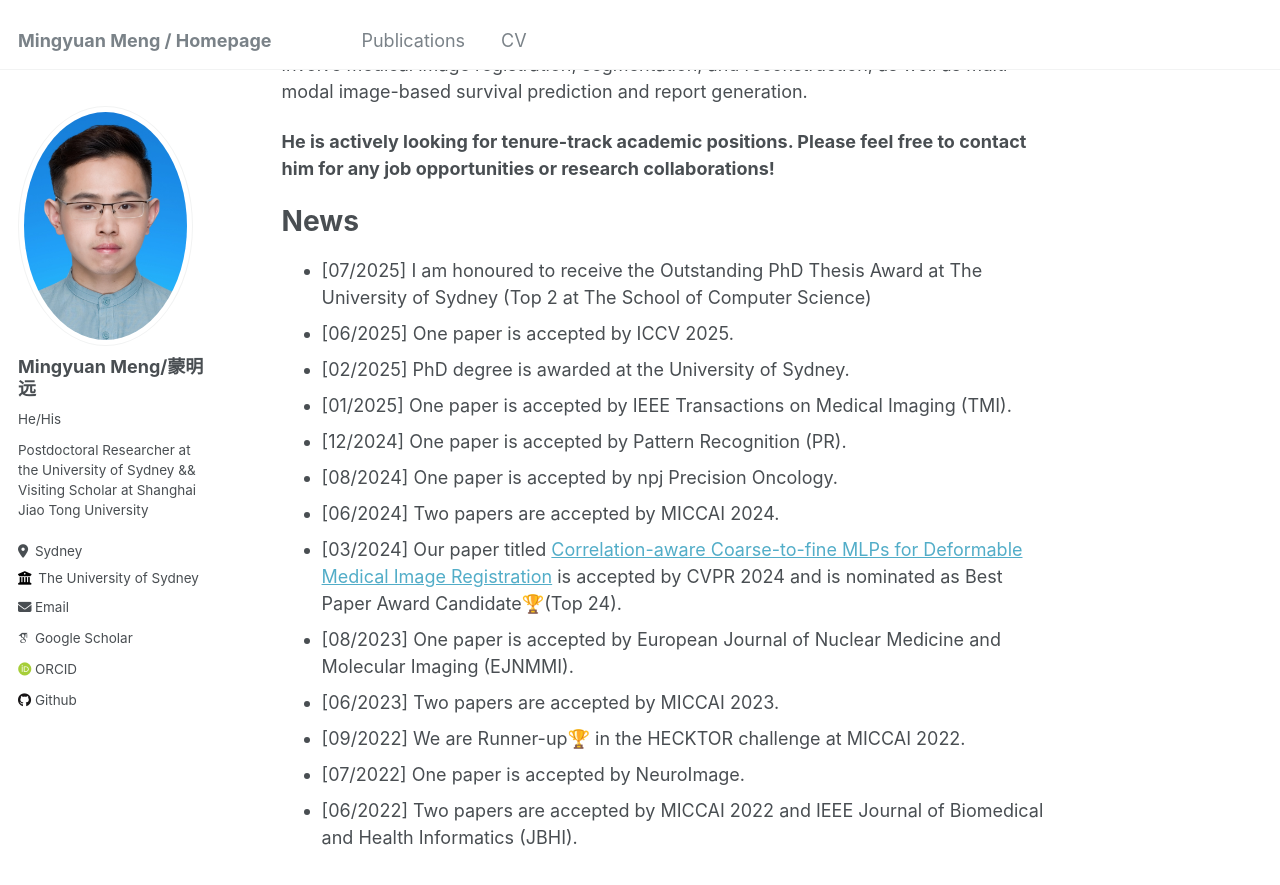
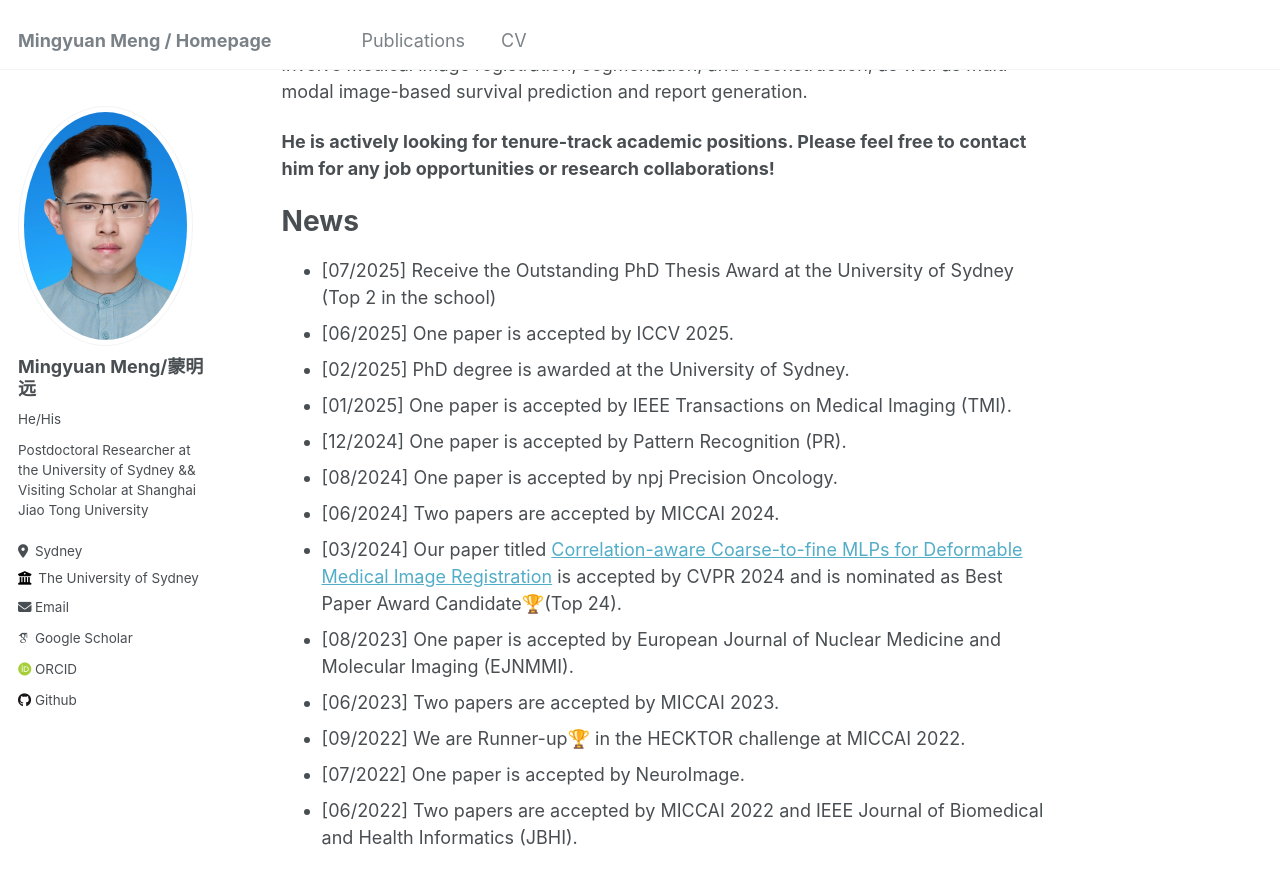
Before and after one commit to MungoMeng/mungomeng.github.io, a Jekyll site: the page built from _pages/about.md, in a window 1280 px wide and 900 px high, scrolled down 337 px. Shown: the top 885 px of the window. Built offline with Jekyll 4.4.1, drawn with Linux system fonts in a browser that asks for light colours; some web fonts are replaced.

Commit message:
Update about.md

```diff
--- a/_pages/about.md
+++ b/_pages/about.md
@@ -15,7 +15,7 @@ His research focus is deep learning for medical image analysis, especially in me
 
 News
 ======
-* [07/2025] I am honoured to receive the Outstanding PhD Thesis Award at The University of Sydney (Top 2 at The School of Computer Science)
+* [07/2025] Receive the Outstanding PhD Thesis Award at the University of Sydney (Top 2 in the school)
 * [06/2025] One paper is accepted by ICCV 2025.
 * [02/2025] PhD degree is awarded at the University of Sydney.
 * [01/2025] One paper is accepted by IEEE Transactions on Medical Imaging (TMI).
```
